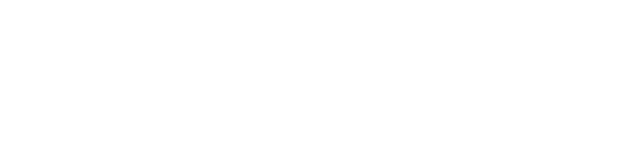
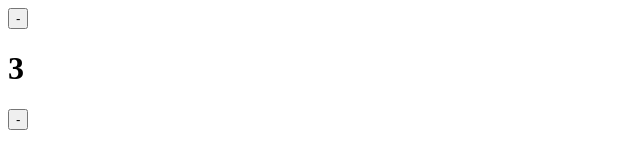
Before and after one commit to haribary/guesstheimposter, a plain HTML site: page frontend/num_player/num_player.html in a window 1280 px wide. Shown: the whole page, without its empty margins (0-640 px from the left). Drawn offline with Linux system fonts and the light colour scheme.

Commit message:
Add game page and player selection files with initial HTML, CSS, and JavaScript

```diff
--- a/frontend/game_page/game.html
+++ b/frontend/num_player/num_player.html
@@ -4,8 +4,13 @@
     <meta charset="UTF-8">
     <meta name="viewport" content="width=device-width, initial-scale=1.0">
     <title>Game</title>
+
 </head>
 <body>
-
+    <div class = "player_container">
+        <button class="minus_button">-</button>
+        <h1 class="num_player">3</h1>
+        <button class="minus_button">-</button>
+    </div>
 </body>
 </html>
```
Also changed, not shown: frontend/game_page/game_page.html (added), frontend/game_page/gp_script.js (added), frontend/game_page/gp_style.css (added), frontend/num_player/np_script.js (added), frontend/num_player/np_style.css (added).
